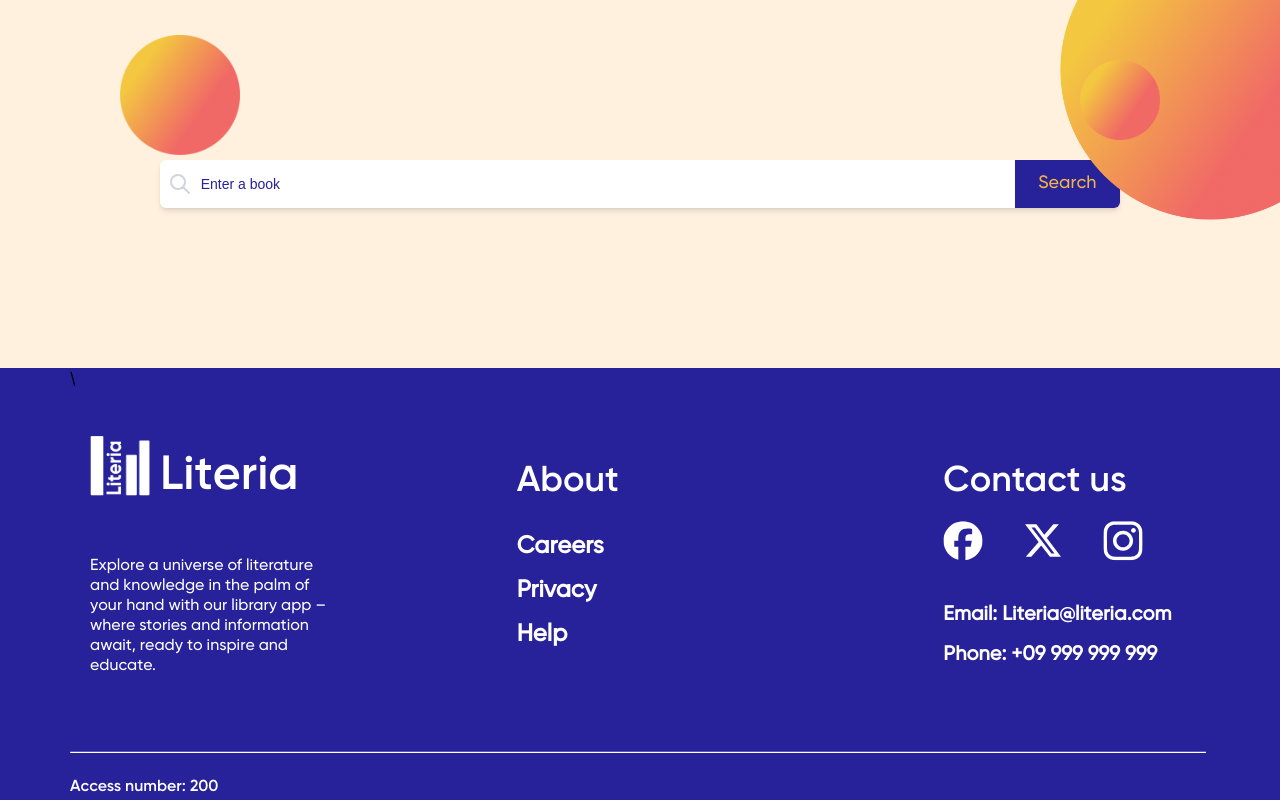
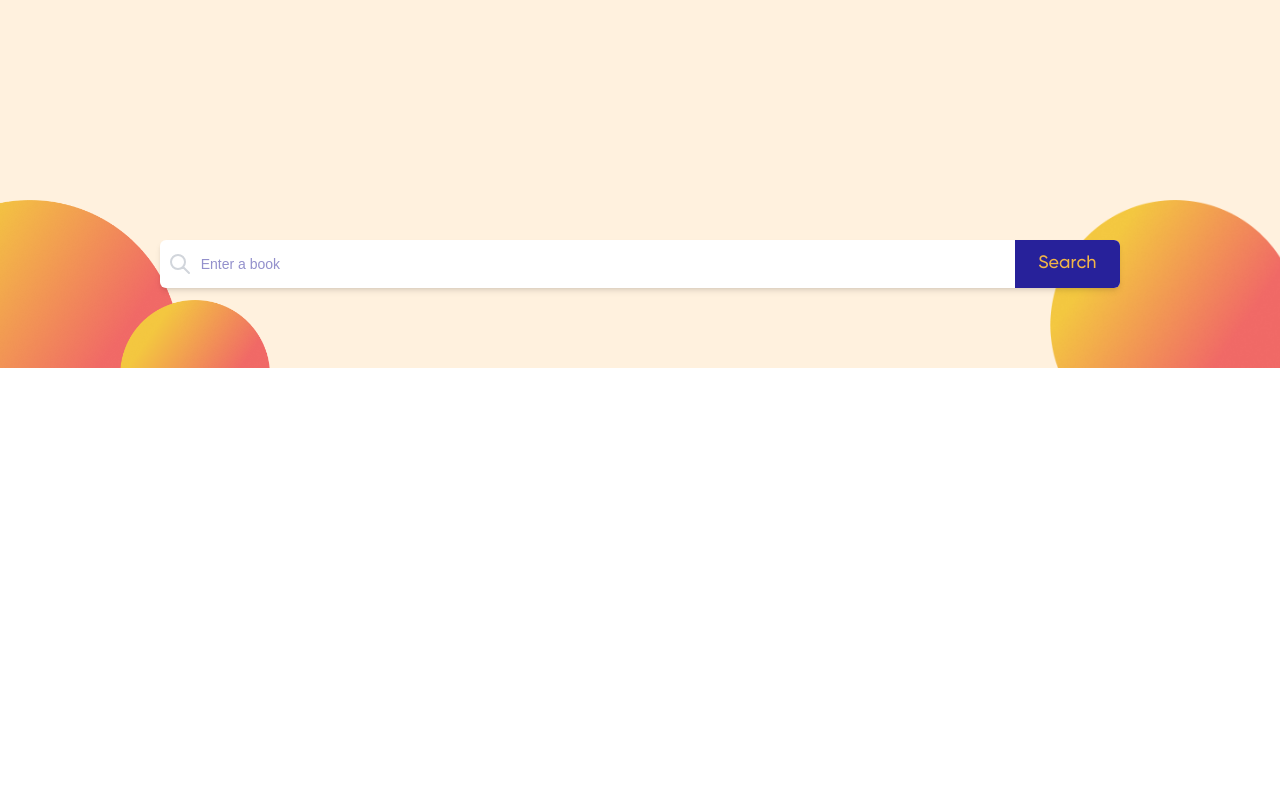
Before and after one commit to lob23/VirtualLibrary2, a Next.js app in the folder app/: page /pages/search in a window 1280 px wide. Built offline with nearby package versions, Linux system fonts and the light colour scheme.

Commit message:
update search

```diff
--- a/app/src/app/pages/search/search_form.js
+++ b/app/src/app/pages/search/search_form.js
@@ -1,6 +1,7 @@
 "use client"; // This is a client component 👈🏽
 
 import { useState } from "react";
+import {Link} from "react-scroll"
 import _footer from "@/app/pages/wrapper/footer"
 
 export default function search_form() {
@@ -14,62 +15,52 @@ export default function search_form() {
 
   return (
     <>
-      <div class="relative w-screen h-screen bg-cream">
-        <div class="z-40 mx-40 my-40 rounded-md flex items-center h-12 rounded-lg bg-white overflow-hidden shadow-md shadow-blue-500/50">
+      <div class="relative w-screen h-screen bg-cream overflow-y-auto">
+        <div class="relative z-40 mx-40 ml-40 mr-40 mt-60 mb-20 rounded-md flex items-center h-12 rounded-lg bg-white overflow-hidden shadow-md shadow-blue-500/50">
               <div class="grid place-items-center h-full w-12 text-gray-300">
-            <svg
-              xmlns="http://www.w3.org/2000/svg"
-              class="h-6 w-6"
-              fill="none"
-              viewBox="0 0 24 24"
-              stroke="currentColor"
-            >
-              <path
-                stroke-linecap="round"
-                stroke-linejoin="round"
-                stroke-width="2"
-                d="M21 21l-6-6m2-5a7 7 0 11-14 0 7 7 0 0114 0z"
-              />
+                  <svg xmlns="http://www.w3.org/2000/svg" class="h-6 w-6" fill="none" viewBox="0 0 24 24" stroke="currentColor">
+                  <path stroke-linecap="round" stroke-linejoin="round" stroke-width="2" d="M21 21l-6-6m2-5a7 7 0 11-14 0 7 7 0 0114 0z" />
                   </svg>
               </div>
 
               <input
-            class="h-full w-full text-sm text-gray-700 border-0 focus:border-0 shadow-none py-20 placeholder:text-blue"
+              class="h-full w-full text-sm text-gray-700 border-0 focus:border-0 shadow-none py-20 placeholder:text-blue placeholder:text-opacity-50"
               type="text"
               id="search"
-            placeholder="Enter a book"
-          />
+              placeholder="Enter a book" />
               <button
               class=" w-[120px] my-5 bg-blue p-3 border-none shadow-none text-yellow text-lg font-Gilroy_md"
-            type="submit"
-          >
+              type="submit">
               Search
               </button>
           </div>
+
           <div class="z-10">
-          <div class="absolute -top-20 -right-20  w-[300px] h-[300px]">
+            <div class="absolute top-[200px] -right-[20px]  w-[250px] h-[250px]">
                 <img
                   class="object-contain w-full h-full  "
                   src="/image/reg_cir.png"
                 ></img>
               </div>
-          <div class="absolute top-[20px] left-[120px]  w-[120px] h-[150px]">
+            <div class="absolute top-[200px] left-[-120px]  w-[300px] h-[300px]">
                 <img
                   class="object-contain w-full h-full "
                   src="/image/reg_cir.png"
                 ></img>
               </div>
-          <div class="absolute top-[60px] right-[120px]  w-[80px] h-[80px]">
+            <div class="absolute top-[300px] left-[120px]  w-[150px] h-[150px]">
                 <img
                   class="object-contain w-full h-full "
                   src="/image/reg_cir.png"
               ></img>
             </div>
+            <div class="relative w-screen h-[2000px] bg-white"></div>
           </div>
           <div>
             <_footer/>
       </div>
       </div>
+
     </>
   );
 }
```
Also changed, not shown: app/package.json (+4 -3 lines), 1 other file (tests, documents, lock files or other folders). Lines whose indentation alone changed are shown as unchanged.
